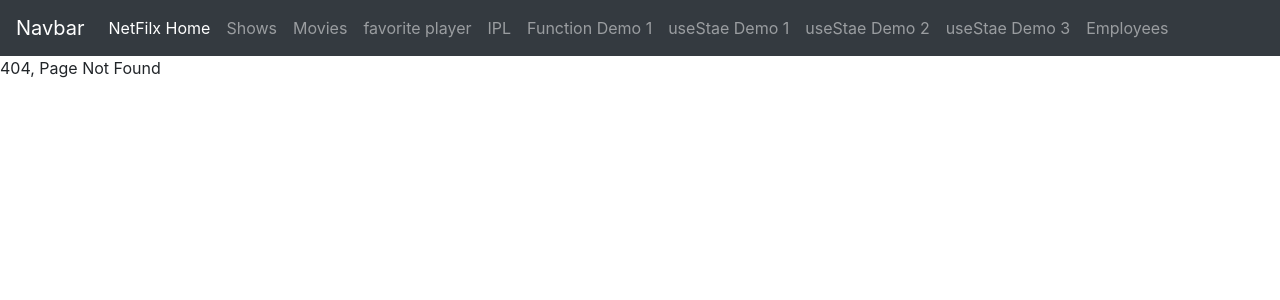
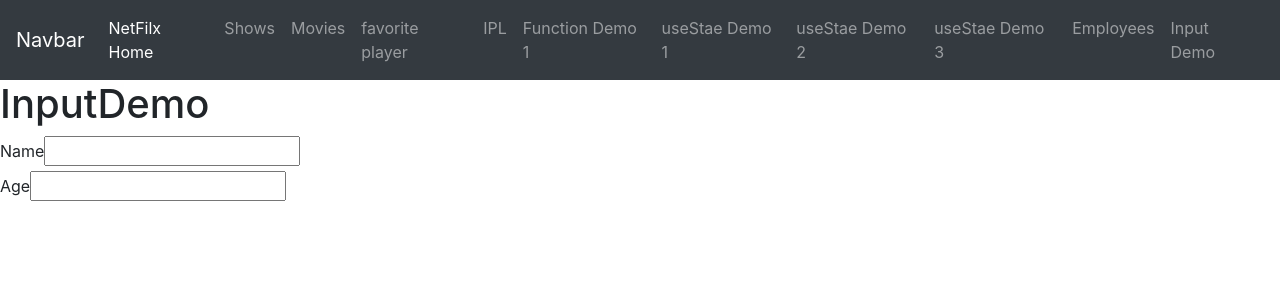
Before and after one commit to Dhananjay137/Learning26, a React (Vite) app: page /InputDemo in a window 1280 px wide. Before the commit this address had no page. Shown: the top 300 px of the page. Built offline with nearby package versions, Linux system fonts and the light colour scheme.

Commit message:
input-onChange

```diff
--- a/src/App.jsx
+++ b/src/App.jsx
@@ -30,6 +30,7 @@ import { UseStateDemo1 } from './components/UseStateDemo1'
 import { UseStateDemo2 } from './components/UseStateDemo2'
 import { UseStateDemo3 } from './components/UseStateDemo3'
 import { Employees } from './components/Employees'
+import { InputDemo } from './components/InputDemo'
 //import './App.css'
 
 function App() {
@@ -48,6 +49,7 @@ function App() {
       <Route path='/UseStateDemo2' element={<UseStateDemo2/>}></Route>
       <Route path='/UseStateDemo3' element={<UseStateDemo3/>}></Route>
       <Route path='/Employees' element={<Employees/>}></Route>
+      <Route path='/InputDemo' element={<InputDemo/>}></Route>
 
       {/*my favorite player */}
       <Route path='/PlayerHome' element={<PlayerHome/>}></Route>
--- /dev/null
+++ b/src/components/InputDemo.jsx
@@ -0,0 +1,26 @@
+import React, { useState } from 'react'
+
+export const InputDemo = () => {
+  const[name, setName] = useState("")
+  const[age, setAge] = useState("")
+  const handleName = (event) => {
+    console.log(event)
+    setName(event.target.value)
+  }
+  const handleAge = (event) => {
+    console.log(event)
+    setAge(event.target.age)
+  }
+  return (
+    <div>
+      <h1>InputDemo</h1>
+      <label>Name</label>
+      <input type="text" onChange={(event) => handleName(event)}/>
+      {name}
+      <br />
+      <label>Age</label>
+      <input type="text" onChange={(event) => handleAge(event)}/>
+      {age}
+    </div>
+  )
+}
--- a/src/components/Navbar.jsx
+++ b/src/components/Navbar.jsx
@@ -54,6 +54,9 @@ export const Navbar = () => {
             <li className='nav-item'>
               <Link className='nav-link' to='/Employees'>Employees</Link>
             </li>
+            <li className='nav-item'>
+              <Link className='nav-link' to='/InputDemo'>Input Demo</Link>
+            </li>
           </ul>
         </div>
       </nav>
```
